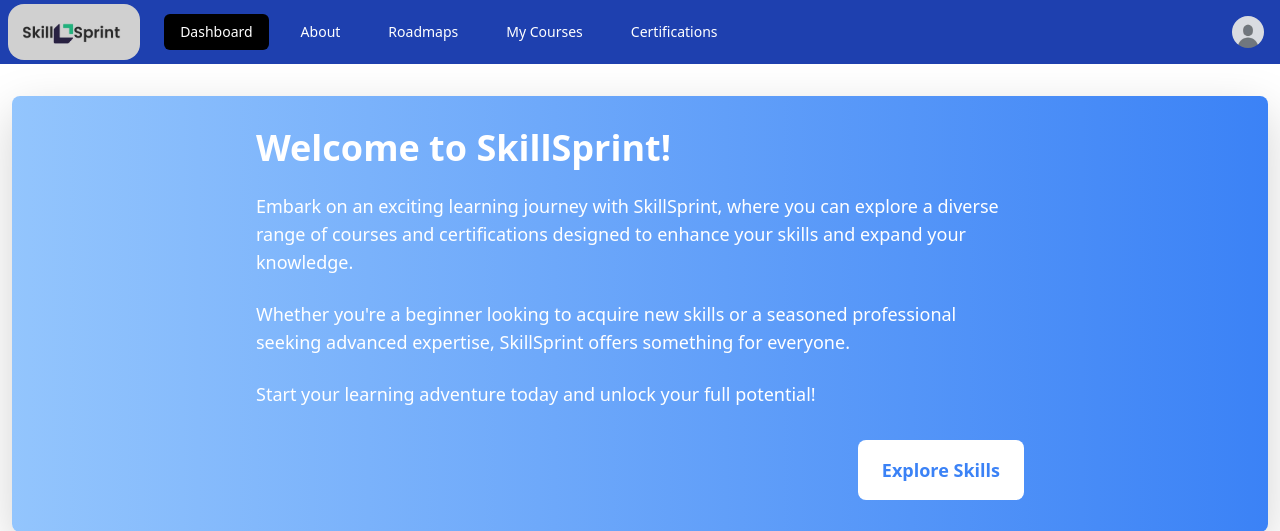
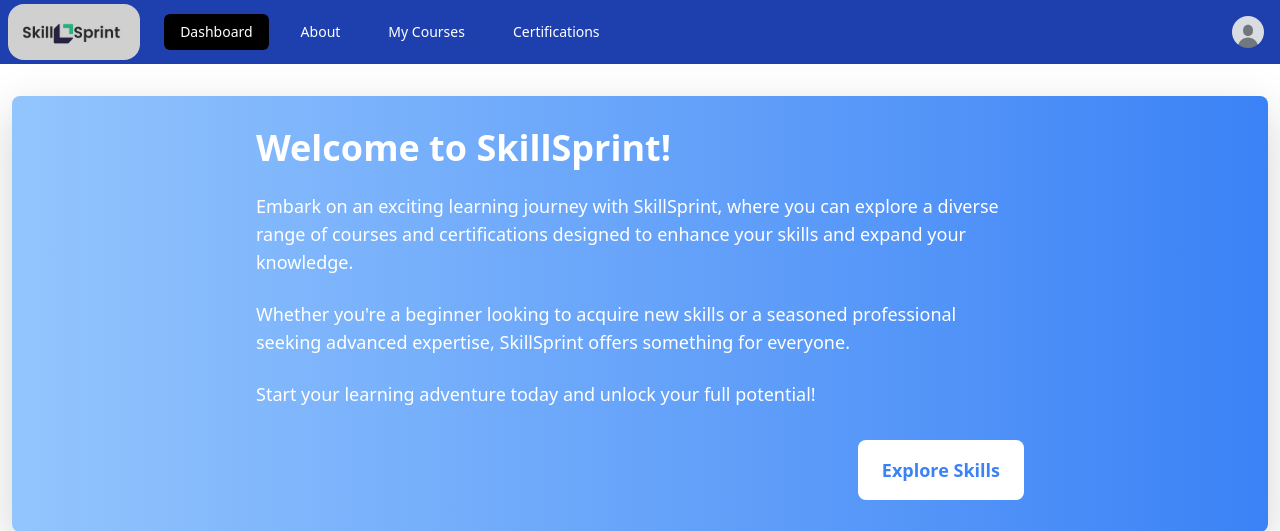
Before and after one commit to Dhruv-Singhal-15/SkillShare, a Flask app: template templates/dashboard.html in a window 1280 px wide. Shown: the top 531 px of the page. Run offline with Flask 3, Linux system fonts and the light colour scheme; the template is opened without the code that fills it, so the values that code supplies are empty; parts of the project's set-up code (start-up, migrations or seed data) failed here and were passed over; some libraries are stand-ins or nearby versions.

Commit message:
Update dashboard.html

```diff
--- a/templates/dashboard.html
+++ b/templates/dashboard.html
@@ -28,11 +28,11 @@
                     </div>
                     <div class="hidden sm:ml-6 sm:block">
                         <div class="flex space-x-4 py-3">
-                            <a href="#" class="bg-black text-white rounded-md px-3 py-2 text-sm font-medium" aria-current="page">Dashboard</a>
-                            <a href="#" class="text-white hover:bg-blue-500 hover:text-black rounded-md px-3 py-2 text-sm font-medium">About</a>
-                            <a href="#" class="text-white hover:bg-blue-500 hover:text-black rounded-md px-3 py-2 text-sm font-medium">Roadmaps</a>
-                            <a href="#" class="text-white hover:bg-blue-500 hover:text-black rounded-md px-3 py-2 text-sm font-medium">My Courses</a>
-                            <a href="#" class="text-white hover:bg-blue-500 hover:text-black rounded-md px-3 py-2 text-sm font-medium">Certifications</a>
+                            <a href="/dashboard" class="bg-black text-white rounded-md px-3 py-2 text-sm font-medium" aria-current="page">Dashboard</a>
+                            <a href="#footer-main" class="text-white hover:bg-blue-500 hover:text-black rounded-md px-3 py-2 text-sm font-medium">About</a>
+                            <!-- <a href="#" class="text-white hover:bg-blue-500 hover:text-black rounded-md px-3 py-2 text-sm font-medium">Roadmaps</a> -->
+                            <a href="#courses-completed" class="text-white hover:bg-blue-500 hover:text-black rounded-md px-3 py-2 text-sm font-medium" onclick="scrollToCoursesCompleted()">My Courses</a>
+                            <a href="https://forms.gle/zLpiFiP9kiTo87Fk6" target="_blank" class="text-white hover:bg-blue-500 hover:text-black rounded-md px-3 py-2 text-sm font-medium">Certifications</a>
                         </div>
                     </div>
                 </div>
@@ -115,8 +115,8 @@
                 {% endif %}
             </div>
         </section>
-        <section class="mb-8">
-            <h2 class="text-2xl font-semibold mb-4">Courses Completed</h2>
+        <section id="courses-completed" class="mb-8">
+            <h2  class="text-2xl font-semibold mb-4">Courses Completed</h2>
             <div class="grid grid-cols-1 sm:grid-cols-2 lg:grid-cols-3 gap-6">
                 {% if courses_completed %}
                 {% for course in courses_completed %}
@@ -143,6 +143,7 @@
 
     </main>
     <footer class="bg-gray-800 text-white py-8">
+        <section id="footer-main">
             <div class="container mx-auto px-4">
                 <div class="flex flex-col lg:flex-row items-center justify-between">
                     <div class="flex items-center mb-4 lg:mb-0">
@@ -166,6 +167,7 @@
                     <p>© 2024 SkillSprint. All Rights Reserved.</p>
                 </div>
             </div>
+        </section>
     </footer>
 
     <script>
@@ -183,6 +185,11 @@
             var url='https://docs.google.com/forms/d/e/1FAIpQLSdtTt_ErjFQr8o4iMeiki2ZTvcq1UQi9dI4M19yjTgmJXB7kQ/viewform'
             window.open(url,'_blank');
         }
+
+        function scrollToCoursesCompleted() {
+            var coursesCompletedSection = document.getElementById("courses-completed");
+            coursesCompletedSection.scrollIntoView({ behavior: "smooth" });
+        }
     </script>
 
     <script src="https://code.jquery.com/jquery-3.2.1.slim.min.js" integrity="sha384-KJ3o2DKtIkvYIK3UENzmM7KCkRr/rE9/Qpg6aAZGJwFDMVNA/GpGFF93hXpG5KkN" crossorigin="anonymous"></script>
```
Lines whose indentation alone changed are shown as unchanged.
